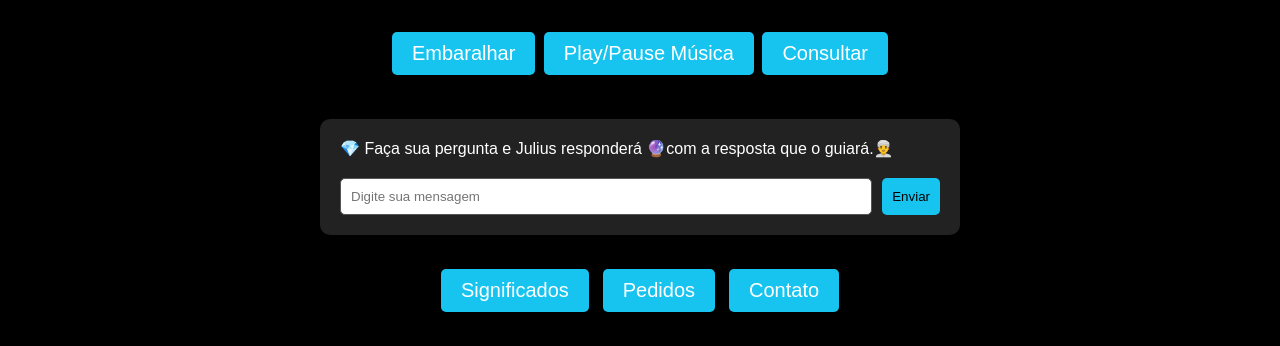
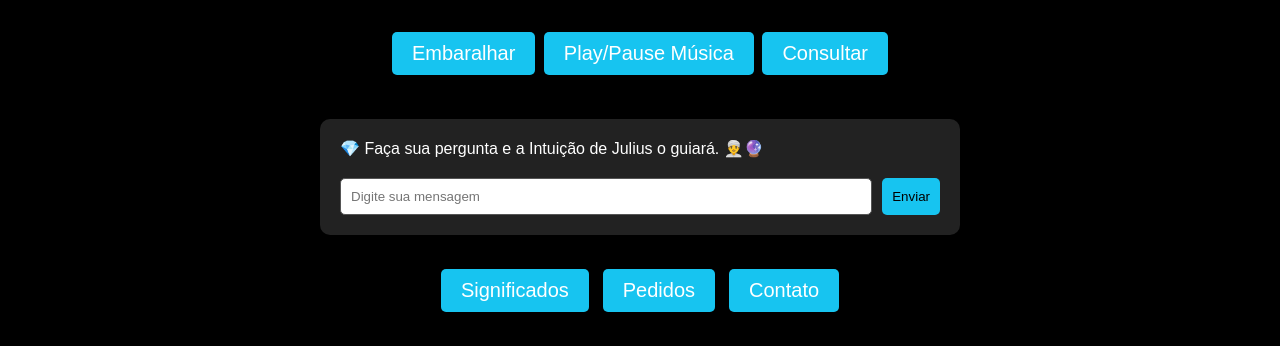
Before and after one commit to AstridNielsen-lab/julius.github.io, a website: page index.html in a window 1280 px wide. Shown: the part 561-907 px from the top of the page. Drawn offline with nearby package versions, Linux system fonts and the light colour scheme.

Commit message:
Update index.html

```diff
--- a/index.html
+++ b/index.html
@@ -179,7 +179,7 @@
 
 <div class="chat-container">
     <div class="header-container">
-    <span class="text">💎 Faça sua pergunta e Julius responderá 🔮com a resposta que o guiará.👳‍♂️ </span>
+    <span class="text">💎 Faça sua pergunta e a Intuição de Julius o guiará. 👳‍♂️🔮 </span>
     </div>
     <div id="chat-history"></div>
     <div class="form-group">
```
